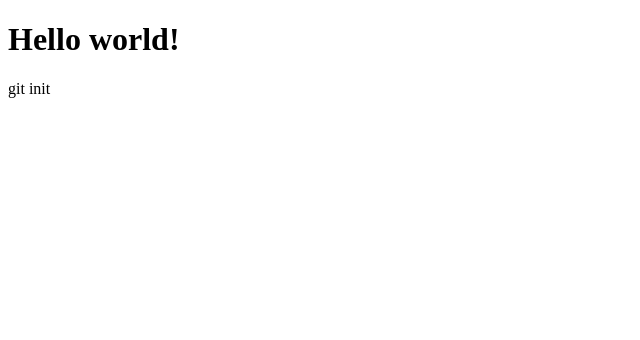
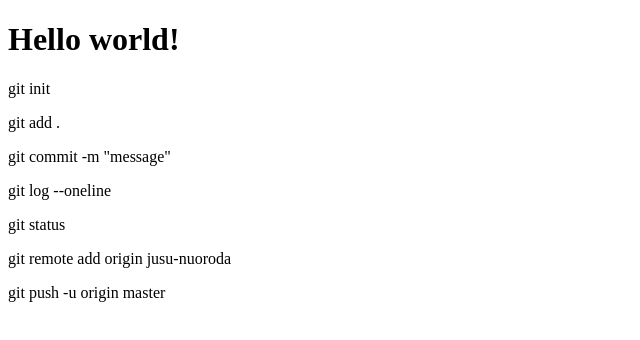
Before and after one commit to kitas-gitas/curly-octo-disco, a plain HTML site: page index.html in a window 1280 px wide. Shown: the whole page, without its empty margins (0-640 px from the left). Drawn offline with Linux system fonts and the light colour scheme.

Commit message:
add more commands

```diff
--- a/index.html
+++ b/index.html
@@ -8,5 +8,11 @@
 <body>
     <h1>Hello world!</h1>
     <p>git init</p>
+    <p>git add .</p>
+    <p>git commit -m "message"</p>
+    <p>git log --oneline</p>
+    <p>git status</p>
+    <p>git remote add origin jusu-nuoroda</p>
+    <p>git push -u origin master</p>
 </body>
 </html>
```
